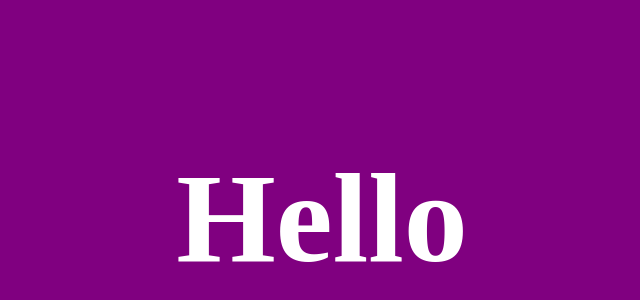
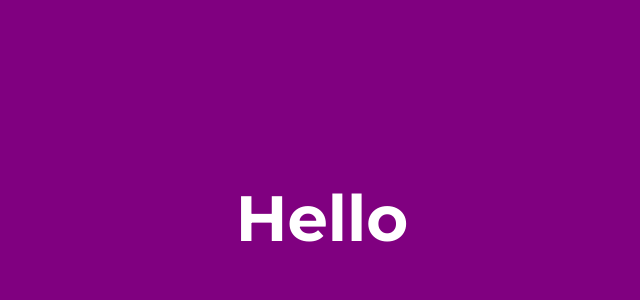
Before and after one commit to Jacob-Gray/jacob-gray.github.io, a plain HTML site: page index.html in a window 1280 px wide. Shown: the part 182-482 px from the top of the page, without its empty margins (318-958 px from the left). Drawn offline with Linux system fonts and the light colour scheme.

Commit message:
Update styles.css

```diff
--- a/styles.css
+++ b/styles.css
@@ -13,5 +13,6 @@ div{
 h2{
   color:white;
   margin:auto;
-  font-size:10vw;
+  font-family: 'Montserrat', sans-serif;
+  font-size:5vw;
 }
```
